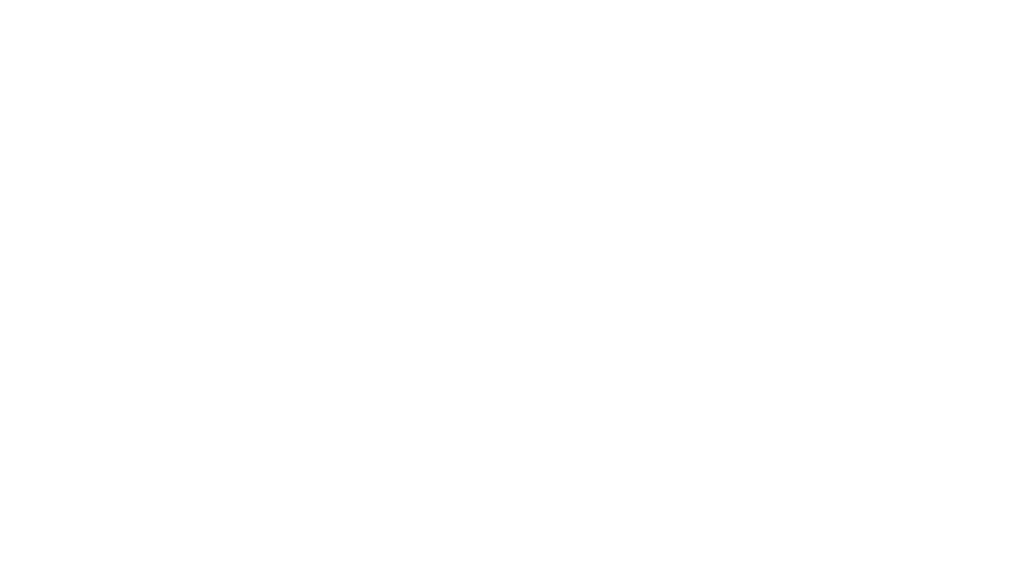
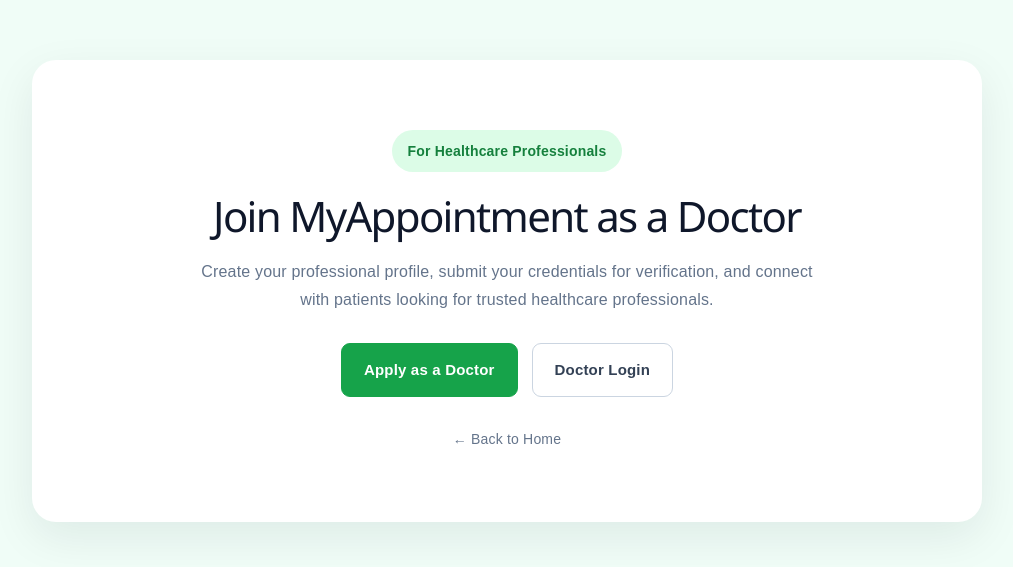
Before and after one commit to Tal1-2004/MyAppointment, a React (Vite) app in the folder frontend/: page /for-doctors in a window 1280 px wide. Before the commit this address had no page. Shown: the part 109-676 px from the top of the page, without its empty margins (133-1146 px from the left). Built offline with nearby package versions, Linux system fonts and the light colour scheme.

Commit message:
Add doctor registration and For Doctors page

```diff
--- a/frontend/src/App.jsx
+++ b/frontend/src/App.jsx
@@ -8,6 +8,9 @@ import BookAppointment from "./pages/BookAppointment";
 import Doctors from "./pages/Doctors";
 import DoctorRegister from "./pages/DoctorRegister";
 import DoctorDashboard from "./pages/DoctorDashboard";
+import ForDoctors from "./pages/ForDoctors";
+
+
 
 function App() {
   return (
@@ -42,6 +45,7 @@ function App() {
           path="/doctor-dashboard"
           element={<DoctorDashboard />}
         />
+        <Route path="/for-doctors" element={<ForDoctors />} />
     </Routes>
 
   );
--- a/frontend/src/components/Navbar.css
+++ b/frontend/src/components/Navbar.css
@@ -315,3 +315,20 @@
 .dropdown-logout:hover {
   background: #fff1f2;
 }
+.doctor-nav-btn {
+  padding: 7px 12px;
+  border: 1px solid #16a34a;
+  border-radius: 6px;
+  background: white;
+  color: #16a34a;
+  font-size: 14px;
+  font-weight: 600;
+  text-decoration: none;
+  white-space: nowrap;
+  transition: 0.2s ease;
+}
+
+.doctor-nav-btn:hover {
+  background: #f0fdf4;
+  color: #15803d;
+}
--- a/frontend/src/components/Navbar.jsx
+++ b/frontend/src/components/Navbar.jsx
@@ -46,17 +46,23 @@ function Navbar() {
       <div className="navbar-links">
         <a href="/">Home</a>
         <a href="#services">Services</a>
+
         <a
           href="/appointments"
           onClick={handleAppointmentsClick}
         >
           Appointments
         </a>
+
         <a href="#about">About Us</a>
         <a href="#contact">Contact</a>
       </div>
 
       <div className="navbar-actions">
+
+        <a href="/for-doctors" className="doctor-nav-btn">
+          🩺 For Doctors
+        </a>
 
         {user ? (
           <div className="profile-menu">
--- /dev/null
+++ b/frontend/src/pages/ForDoctors.css
@@ -0,0 +1,136 @@
+.for-doctors-page {
+  min-height: 100vh;
+  background: #f0fdf7;
+  display: flex;
+  align-items: center;
+  justify-content: center;
+  padding: 60px 20px;
+}
+
+.for-doctors-container {
+  width: 100%;
+  max-width: 950px;
+  background: white;
+  border-radius: 24px;
+  padding: 70px 60px;
+  box-shadow: 0 15px 45px rgba(15, 23, 42, 0.08);
+  text-align: center;
+}
+
+.for-doctors-content {
+  max-width: 680px;
+  margin: 0 auto;
+}
+
+.for-doctors-badge {
+  display: inline-block;
+  padding: 8px 16px;
+  margin-bottom: 20px;
+
+  background: #dcfce7;
+  color: #15803d;
+
+  border-radius: 30px;
+
+  font-size: 14px;
+  font-weight: 600;
+}
+
+.for-doctors-content h1 {
+  margin: 0 0 18px;
+
+  color: #0f172a;
+  font-size: 42px;
+  line-height: 1.15;
+}
+
+.for-doctors-content p {
+  max-width: 620px;
+  margin: 0 auto 30px;
+
+  color: #64748b;
+  font-size: 16px;
+  line-height: 1.7;
+}
+
+.for-doctors-actions {
+  display: flex;
+  justify-content: center;
+  gap: 14px;
+  margin-bottom: 28px;
+}
+
+.apply-doctor-btn,
+.doctor-login-btn {
+  display: inline-block;
+  padding: 13px 22px;
+
+  border-radius: 9px;
+
+  font-size: 15px;
+  font-weight: 600;
+
+  text-decoration: none;
+  transition: 0.2s ease;
+}
+
+.apply-doctor-btn {
+  background: #16a34a;
+  border: 1px solid #16a34a;
+  color: white;
+}
+
+.apply-doctor-btn:hover {
+  background: #15803d;
+  border-color: #15803d;
+  transform: translateY(-1px);
+}
+
+.doctor-login-btn {
+  background: white;
+  border: 1px solid #cbd5e1;
+  color: #334155;
+}
+
+.doctor-login-btn:hover {
+  border-color: #16a34a;
+  color: #16a34a;
+  background: #f0fdf4;
+}
+
+.for-doctors-back {
+  display: inline-block;
+
+  color: #64748b;
+  font-size: 14px;
+  font-weight: 500;
+
+  text-decoration: none;
+}
+
+.for-doctors-back:hover {
+  color: #16a34a;
+}
+
+@media (max-width: 700px) {
+  .for-doctors-page {
+    padding: 30px 16px;
+  }
+
+  .for-doctors-container {
+    padding: 45px 22px;
+  }
+
+  .for-doctors-content h1 {
+    font-size: 32px;
+  }
+
+  .for-doctors-actions {
+    flex-direction: column;
+  }
+
+  .apply-doctor-btn,
+  .doctor-login-btn {
+    width: 100%;
+  }
+}
--- /dev/null
+++ b/frontend/src/pages/ForDoctors.jsx
@@ -0,0 +1,50 @@
+import { Link } from "react-router";
+import "./ForDoctors.css";
+
+function ForDoctors() {
+  return (
+    <main className="for-doctors-page">
+      <div className="for-doctors-container">
+
+        <div className="for-doctors-content">
+          <span className="for-doctors-badge">
+            For Healthcare Professionals
+          </span>
+
+          <h1>
+            Join MyAppointment as a Doctor
+          </h1>
+
+          <p>
+            Create your professional profile, submit your credentials
+            for verification, and connect with patients looking for
+            trusted healthcare professionals.
+          </p>
+
+          <div className="for-doctors-actions">
+            <Link
+              to="/doctor-register"
+              className="apply-doctor-btn"
+            >
+              Apply as a Doctor
+            </Link>
+
+            <Link
+              to="/login"
+              className="doctor-login-btn"
+            >
+              Doctor Login
+            </Link>
+          </div>
+
+          <Link to="/" className="for-doctors-back">
+            ← Back to Home
+          </Link>
+        </div>
+
+      </div>
+    </main>
+  );
+}
+
+export default ForDoctors;
```
Also changed, not shown: frontend/src/pages/Login.css (line endings or trailing spaces).
